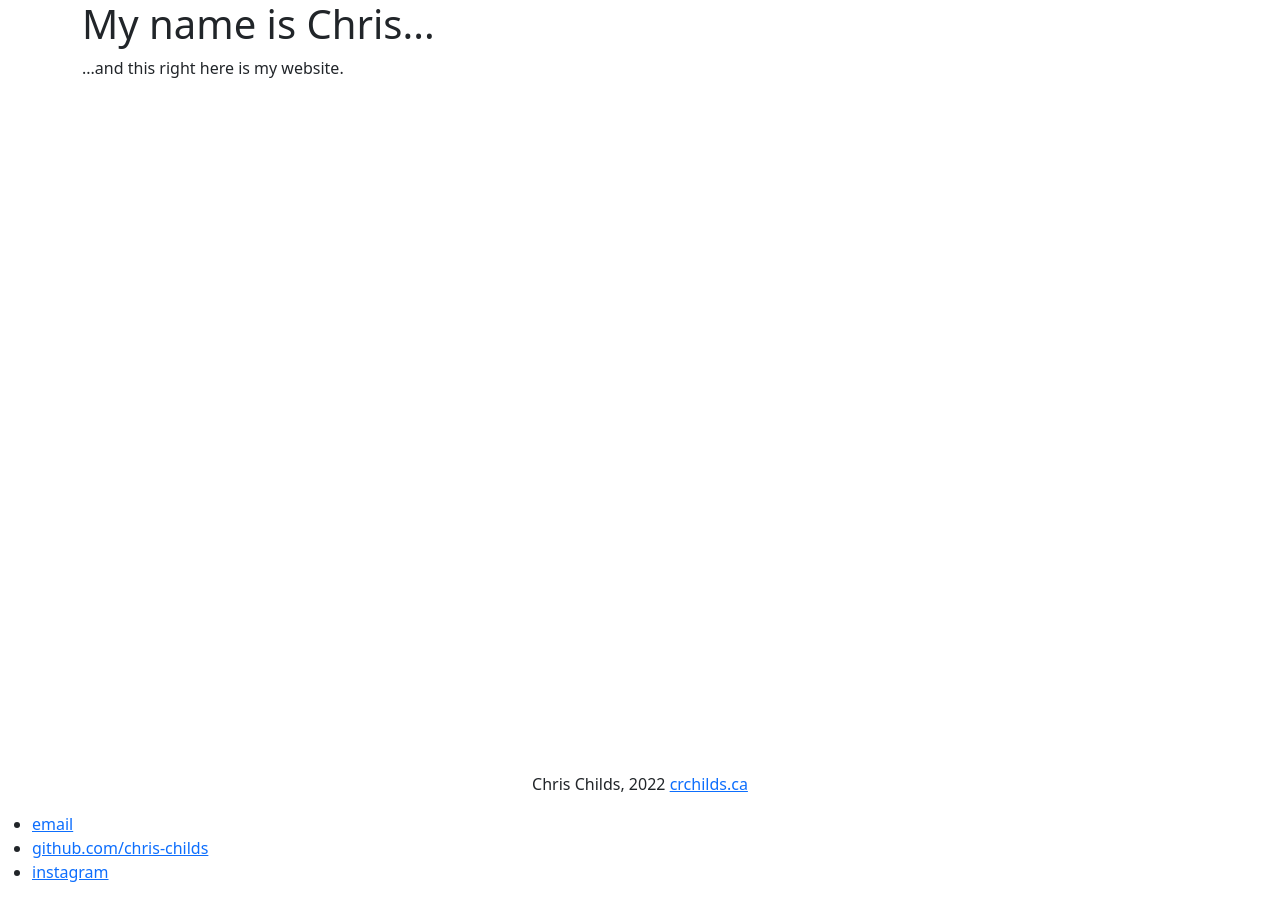
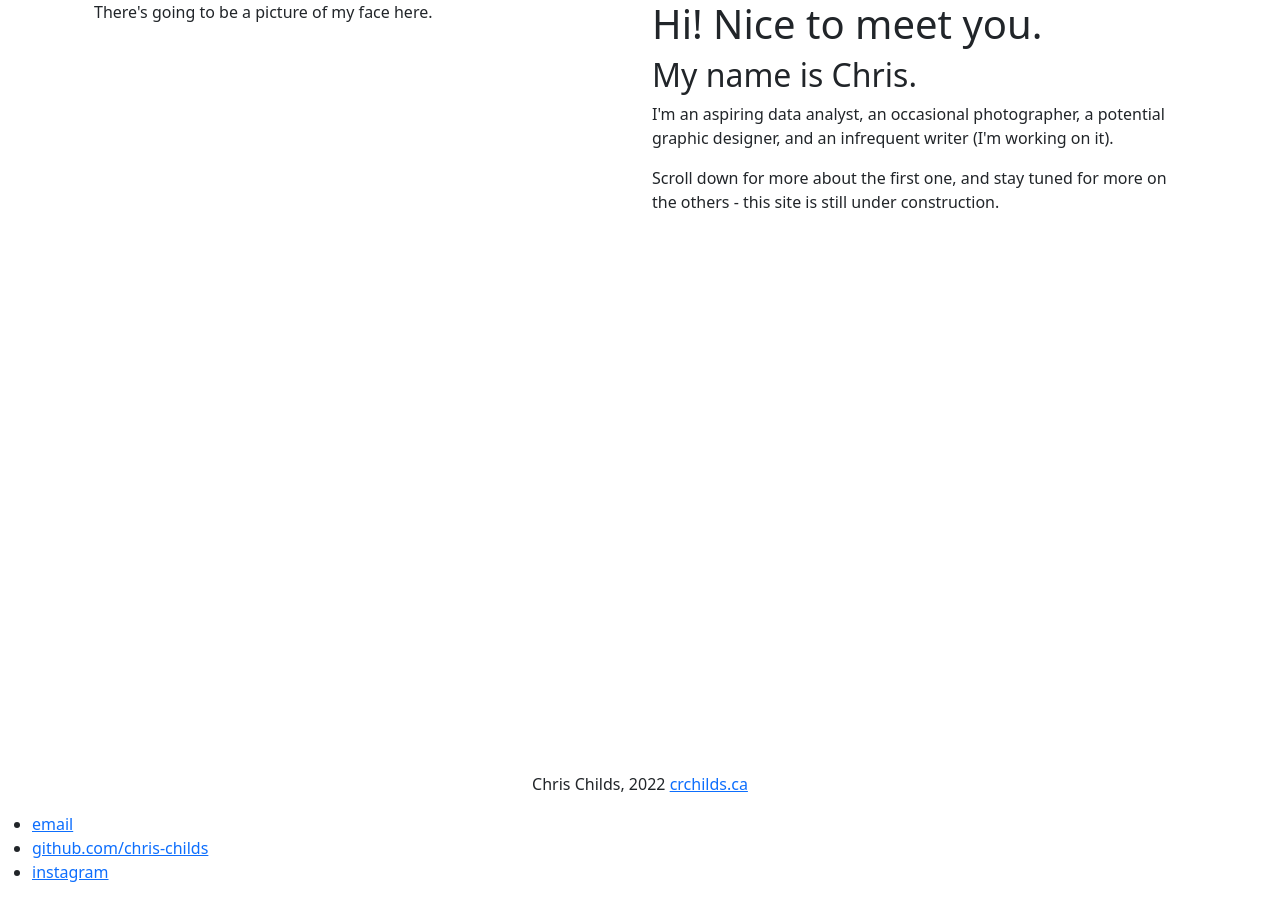
Before and after one commit to chris-childs/chris-childs.github.io, a Jekyll site: the page built from index.html, in a window 1280 px wide. Built offline with Jekyll 4.4.1, drawn with Linux system fonts in a browser that asks for light colours.

Commit message:
homepage redesign bones

```diff
--- a/index.html
+++ b/index.html
@@ -4,10 +4,21 @@ title: Chris Childs
 ---
 <link href="/css/bootstrap.min.css" rel="stylesheet" integrity="sha384-F3w7mX95PdgyTmZZMECAngseQB83DfGTowi0iMjiWaeVhAn4FJkqJByhZMI3AhiU" crossorigin="anonymous">
 <body>
-<div class="blurb">
-	<h1>My name is Chris...</h1>
-	<p>...and this right here is my website.</p>
-</div><!-- /.blurb -->
+
+<div class="container">
+	<div class="row">
+	  <div class="col align-self-start">
+		There's going to be a picture of my face here.
+	  </div>
+	  <div class="col align-self-end">
+		<h1>Hi! Nice to meet you.</h1>
+		<h2>My name is Chris.</h2>
+		<p>I'm an aspiring data analyst, an occasional photographer, a potential graphic designer, and an infrequent writer (I'm working on it).</p>
+		Scroll down for more about the first one, and stay tuned for more on the others - this site is still under construction.
+	</div>
+	</div>
+  </div>
+
 
 <script src="/js/bootstrap.bundle.min.js" integrity="sha384-/bQdsTh/da6pkI1MST/rWKFNjaCP5gBSY4sEBT38Q/9RBh9AH40zEOg7Hlq2THRZ" crossorigin="anonymous"></script>
 </body>
```
